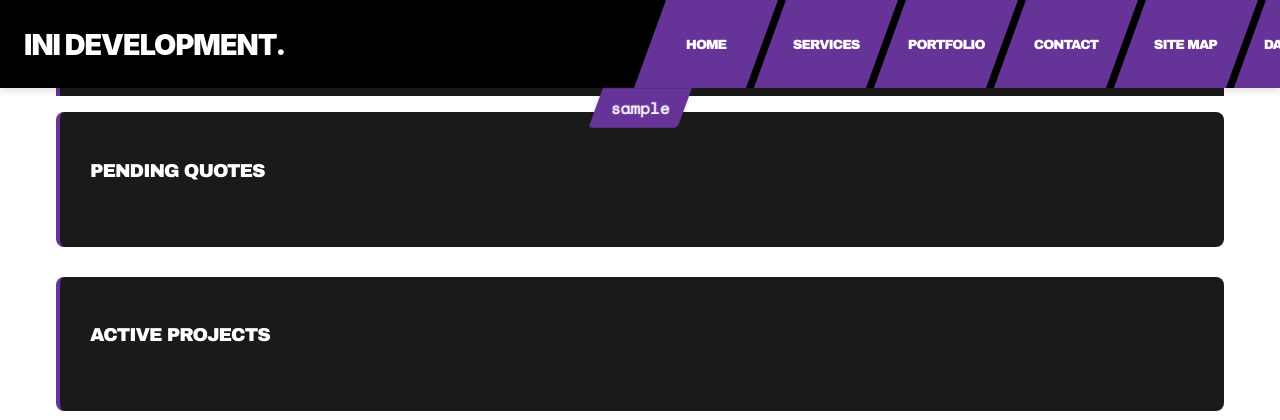
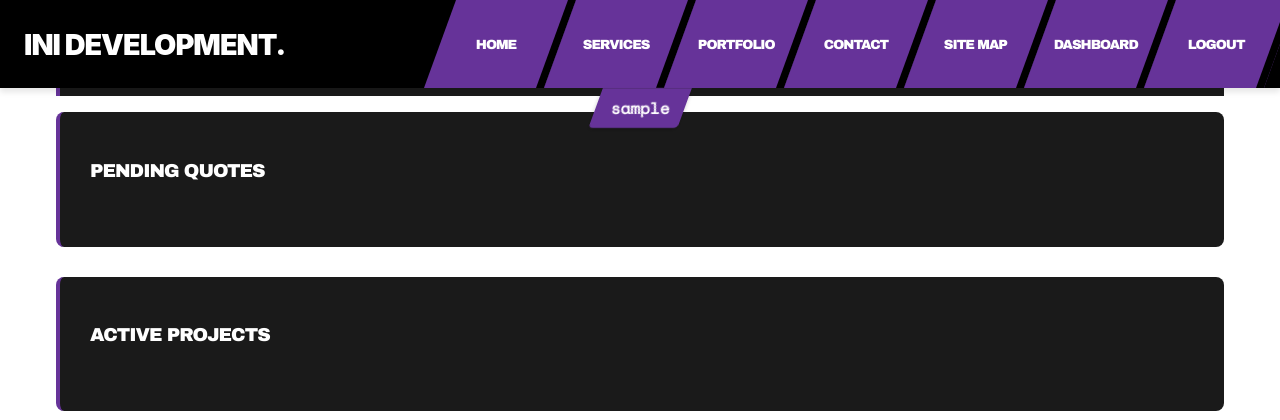
Before and after one commit to pixel123456789/UnconsciousSlategreyVolume, a Flask app: page /dashboard in a window 1280 px wide. Shown: the top 420 px of the page. Run offline with Flask 3, Linux system fonts and the light colour scheme; the visitor is signed in with stand-in values (Sample User, id 1); data comes from the database, SQL or seed files in the repository; data that the repository does not hold is empty.

Commit message:
Update dashboard.css

```diff
--- a/static/css/dashboard.css
+++ b/static/css/dashboard.css
@@ -209,9 +209,6 @@ input, textarea {
     border-left: 4px solid var(--color-primary);
 }
 
-#last_btn {
-    margin-right: -210px;
-}
 
 .dashboard-section h3 {
     font-family: 'Arial Black', Arial, sans-serif;
```
